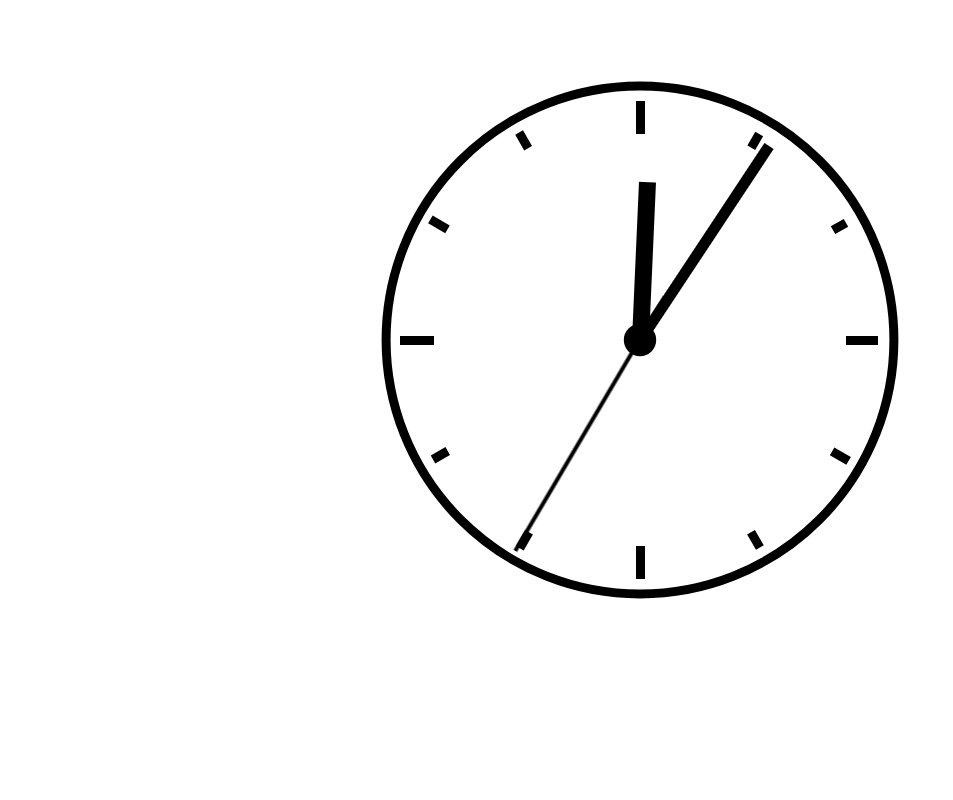
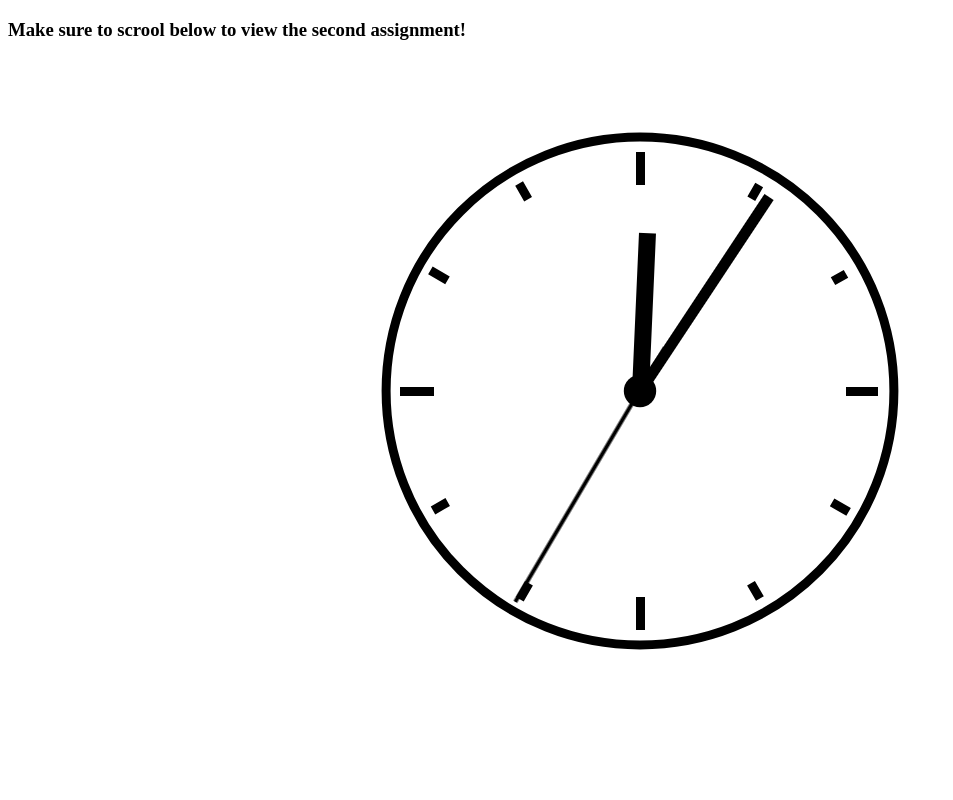
Before and after one commit to oconnalla/WEB150Asst7, a plain HTML site: page index.html in a window 1280 px wide. Shown: the top 800 px of the page, without its empty margins (0-953 px from the left). Drawn offline with Linux system fonts and the light colour scheme.

Commit message:
added note to view 2nd assmt below

```diff
--- a/index.html
+++ b/index.html
@@ -84,6 +84,7 @@
 </head>
 
 <body>
+    <h3>Make sure to scrool below to view the second assignment!</h3>
 <main class="main">
     <div class="clockbox">
         <svg id="clock" xmlns="http://www.w3.org/2000/svg" width="600" height="600" viewBox="0 0 600 600">
```
